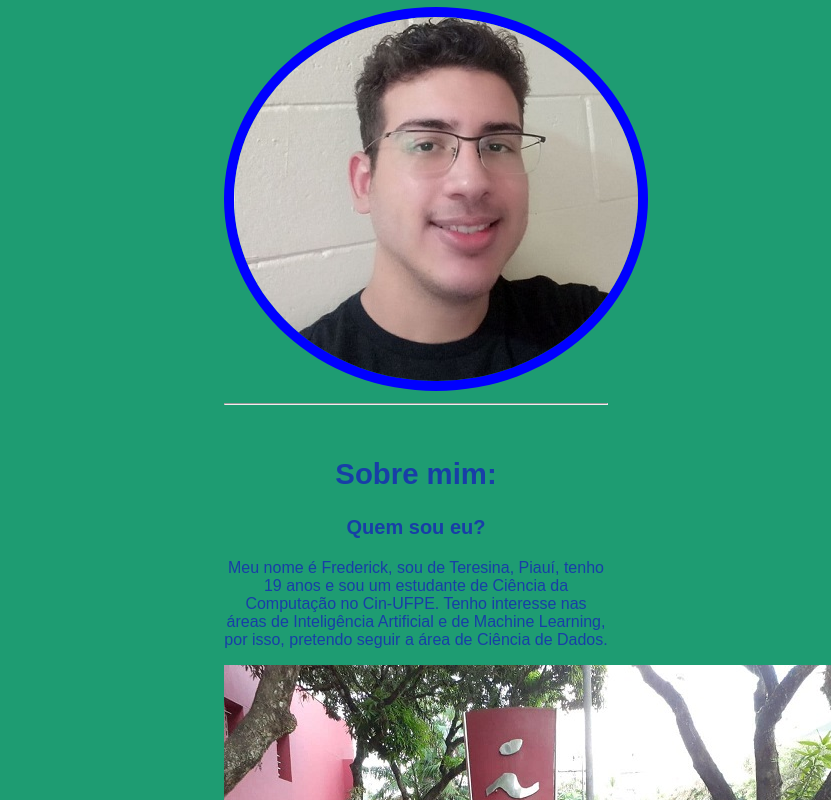
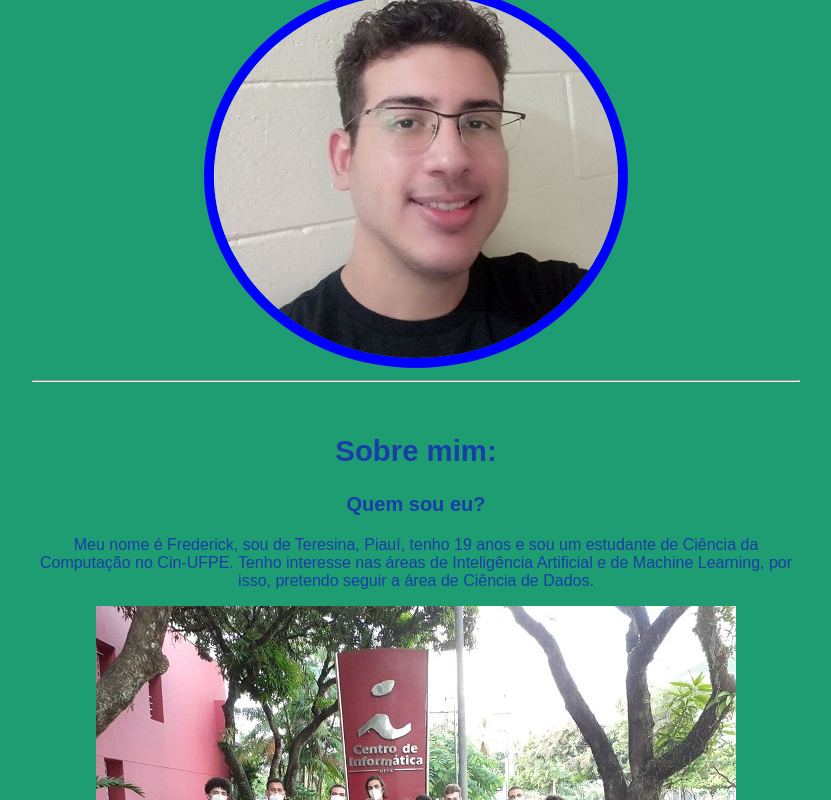
Before and after one commit to FrederickAlmeida/projeto-web, a plain HTML site: page index.html in a window 1280 px wide. Shown: the part 256-1056 px from the top of the page, without its empty margins (224-1055 px from the left). Drawn offline with Linux system fonts and the light colour scheme.

Commit message:
Update style.css

```diff
--- a/style.css
+++ b/style.css
@@ -6,8 +6,8 @@ body {
     font-size: 16px;
     font-family: sans-serif;
     text-align: center;
-    margin-left: 35%;
-    margin-right: 35%;
+    margin-left: 20%;
+    margin-right: 20%;
     gap: 20px;
 
 }
```
